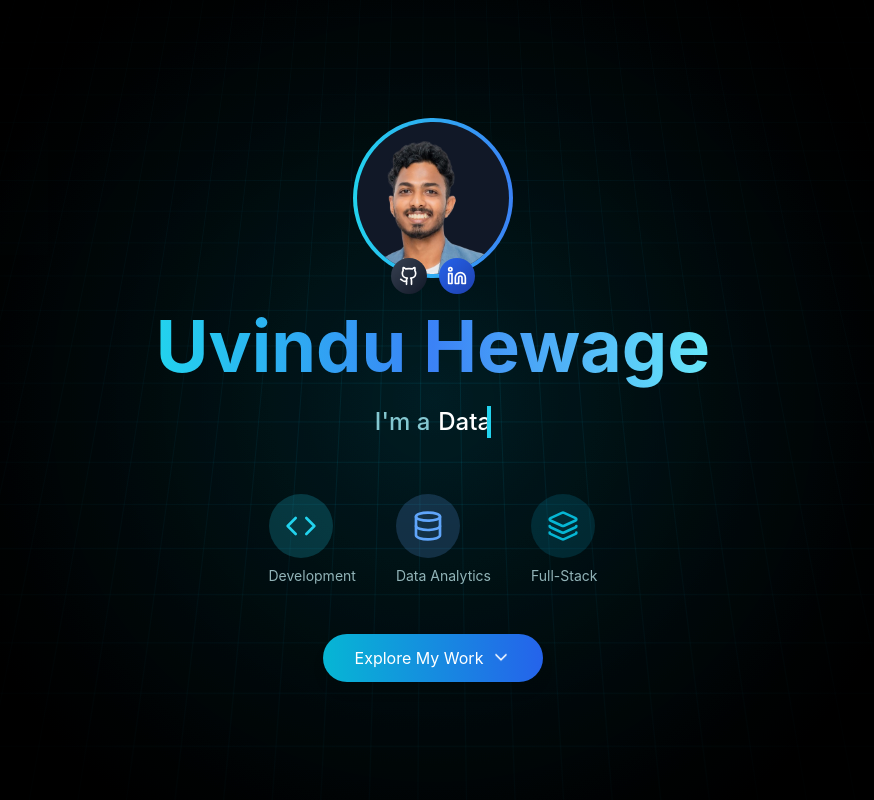
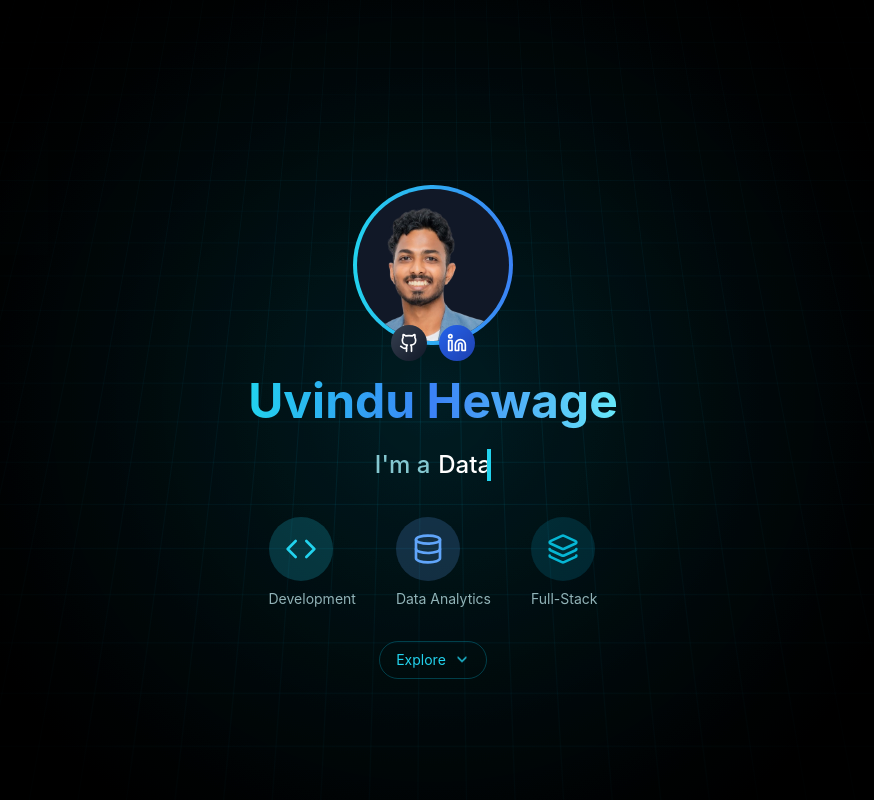
Before and after one commit to UvinduHewage/MY-PORTFOLIO, a React (Create React App) app: page / in a window 1280 px wide. Shown: the whole page, without its empty margins (207-1081 px from the left). Built offline with nearby package versions, Linux system fonts and the light colour scheme.

Commit message:
changes in padding

```diff
--- a/src/components/Home.js
+++ b/src/components/Home.js
@@ -61,7 +61,7 @@ const Home = () => {
 
   return (
     <Background>
-      <section id="home" className="h-screen flex flex-col justify-center items-center">
+      <section id="home" className="h-screen flex flex-col justify-center items-center pt-16">
         <div className="container mx-auto px-4">
           <div className="max-w-4xl mx-auto text-center">
             <div className={`transition-all duration-1000 transform ${isLoaded ? 'translate-y-0 opacity-100' : 'translate-y-10 opacity-0'}`}>
@@ -103,14 +103,14 @@ const Home = () => {
               </div>
 
               {/* Name with animated gradient */}
-              <h1 className="text-5xl md:text-7xl font-bold mb-6 relative">
+              <h1 className="text-5xl md:text-5xl font-bold mb-6 relative">
                 <span className="bg-clip-text text-transparent bg-gradient-to-r from-cyan-400 via-blue-500 to-cyan-300 animate-gradient-x">
                   Uvindu Hewage
                 </span>
               </h1>
 
               {/* Typing effect */}
-              <div className="h-14 mb-8">
+              <div className="h-14 mb-3">
                 <div className="text-xl md:text-2xl font-medium flex justify-center items-center">
                   <div className="flex items-center">
                     <span className="mr-2 text-cyan-200/80">I'm a</span>
@@ -123,7 +123,7 @@ const Home = () => {
               </div>
 
               {/* Skill icons */}
-              <div className="flex justify-center space-x-6 md:space-x-10 mb-12">
+              <div className="flex justify-center space-x-6 md:space-x-10 mb-8">
                 <div className={`transition-all duration-500 transform ${isLoaded ? 'translate-y-0 opacity-100' : 'translate-y-10 opacity-0'}`} style={{ transitionDelay: '400ms' }}>
                   <div className="w-16 h-16 flex items-center justify-center rounded-full bg-cyan-400/20 hover:bg-cyan-400/30 transition-colors duration-300 group">
                     <Code size={32} className="text-cyan-400 group-hover:scale-110 transition-transform duration-300" />
@@ -150,11 +150,11 @@ const Home = () => {
               <div className={`transition-all duration-700 transform ${isLoaded ? 'translate-y-0 opacity-100' : 'translate-y-10 opacity-0'}`} style={{ transitionDelay: '1000ms' }}>
                 <button
                   onClick={scrollToNextSection}
-                  className="px-8 py-3 bg-gradient-to-r from-cyan-500 to-blue-600 rounded-full hover:from-cyan-600 hover:to-blue-700 transition-all duration-300 transform hover:scale-105 shadow-lg hover:shadow-cyan-500/20"
+                  className="px-4 py-2 bg-transparent border border-cyan-500/30 rounded-full hover:bg-cyan-500/10 transition-all duration-300 transform hover:scale-105"
                 >
-                  <span className="flex items-center text-white">
-                    Explore My Work
-                    <ChevronDown size={20} className="ml-2 animate-bounce" />
+                  <span className="flex items-center text-cyan-400 text-sm">
+                    Explore
+                    <ChevronDown size={16} className="ml-2 animate-bounce" />
                   </span>
                 </button>
               </div>
```
